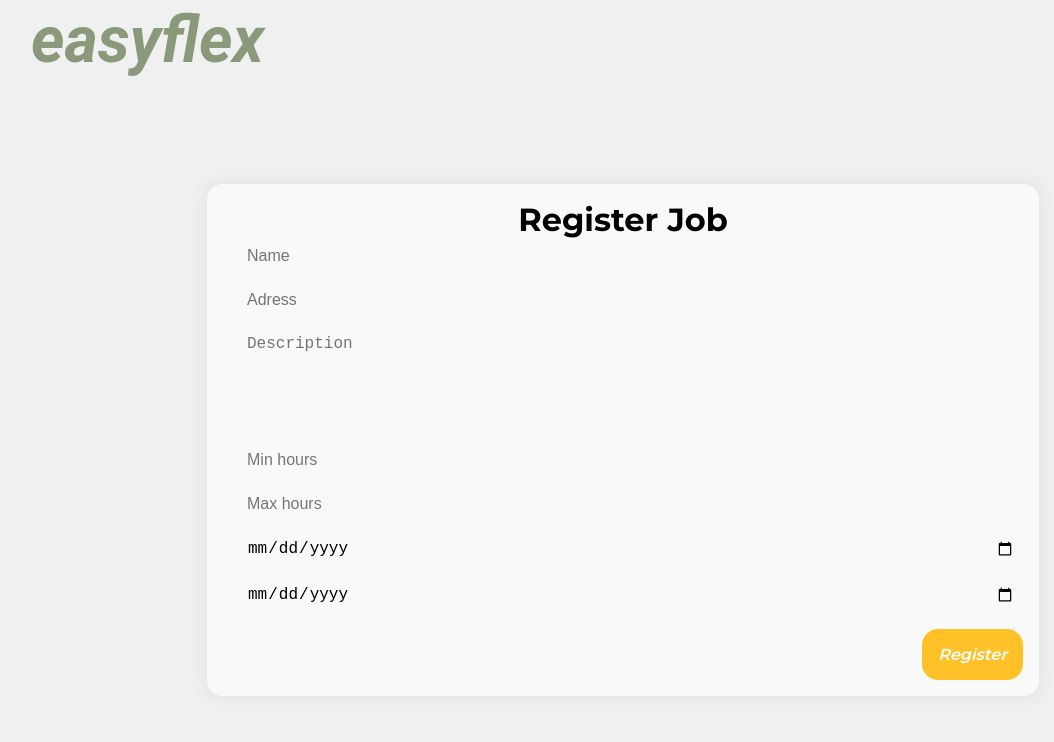
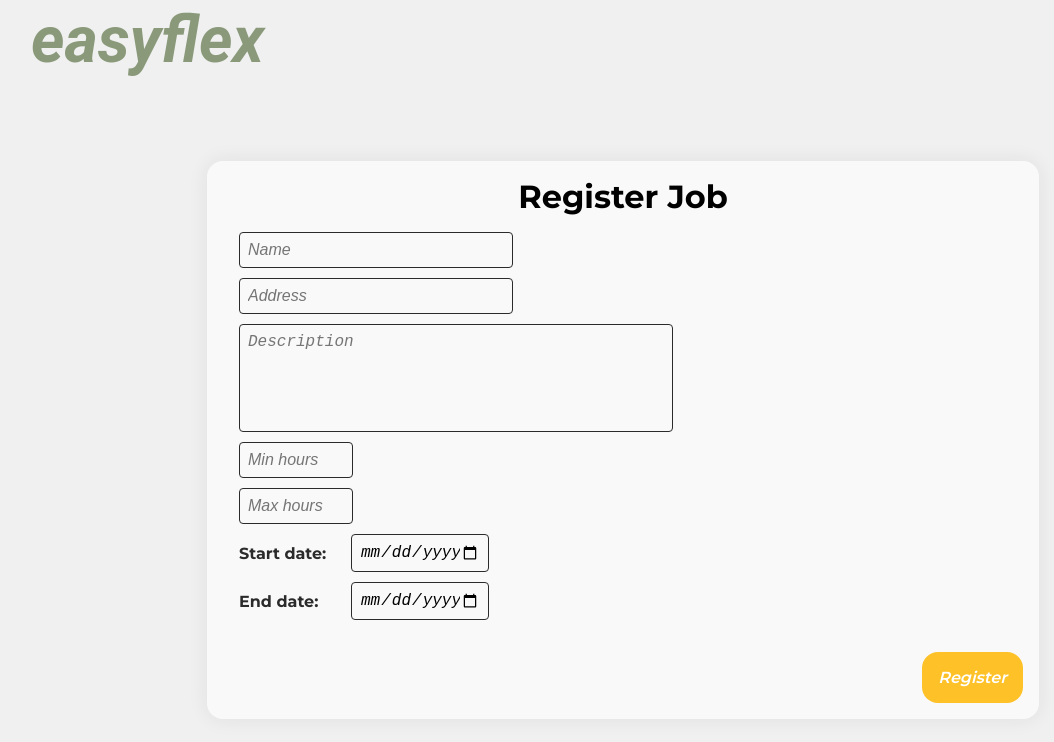
Before and after one commit to Cage03/EasyFlexWebsite, a Nuxt app: page /job/register in a window 1280 px wide. Shown: the top 742 px of the page, without its empty margins (17-1071 px from the left). Built offline with nearby package versions, Linux system fonts and the light colour scheme.

Commit message:
Updated styling for register

```diff
--- a/assets/scss/main.scss
+++ b/assets/scss/main.scss
@@ -5,6 +5,7 @@
     --button-secondary-color: #6093ac;
     --white-95: rgba(250, 250, 250, 0.95);
     --white-90: rgba(250, 250, 250, 0.90);
+    --gray-50: #2B2B2B;
     --primary-logo: #899979;
 
     --shadow-four-sides: 0px 0px 20px 0px rgba(63, 42, 79, 0.08);
--- a/pages/job/register.vue
+++ b/pages/job/register.vue
@@ -64,24 +64,28 @@ function showErrorPopup(message: string) {
 <template>
   <UIPopup :show="showPopup" :buttonText="'Close'" @close="togglePopup">{{ popupMessage }}</UIPopup>
   <div class="register_page">
-    <div class="window">
-      <form @submit.prevent="registerJob">
+    <form class="window" @submit.prevent="registerJob">
       <h1>Register Job</h1>
       <div class="profile_data">
-          <UIInputField :placeholder="'Name'" v-model="name" type="text" required />
-          <UIInputField :placeholder="'Adress'" v-model="adress" type="text" required />
-          <UIInputFieldMutliline :placeholder="'Description'" v-model="description" type="text" rows="5" autoResize
-            required />
-          <UIInputField :placeholder="'Min hours'" v-model="minHours" type="number" required />
-          <UIInputField :placeholder="'Max hours'" v-model="maxHours" type="number" required />
-          <UIInputField :placeholder="'Startdate'" v-model="startDate" type="date" required />
-          <UIInputField :placeholder="'End date'" v-model="endDate" type="date" required />
+        <UIInputField id="name" :placeholder="'Name'" v-model="name" type="text" required/>
+        <UIInputField id="address" :placeholder="'Address'" v-model="adress" type="text" required/>
+        <UIInputFieldMutliline id="description" :placeholder="'Description'" v-model="description" type="text" rows="5" autoResize
+                               required/>
+        <UIInputField class="hours" :placeholder="'Min hours'" v-model="minHours" type="number" required/>
+        <UIInputField class="hours" :placeholder="'Max hours'" v-model="maxHours" type="number" required/>
+        <div class="date-picker-container">
+          <label>Start date:</label>
+          <UIInputField class="date-picker" v-model="startDate" type="date" required/>
+        </div>
+        <div class="date-picker-container">
+          <label>End date:</label>
+          <UIInputField class="date-picker" v-model="endDate" type="date" required/>
+        </div>
       </div>
       <div class="register-button-container">
-          <UIButtonStandard :content="'Register'" />
+        <UIButtonStandard :content="'Register'"/>
       </div>
     </form>
-    </div>
   </div>
 </template>
 
@@ -109,14 +113,12 @@ h1 {
 
   border-radius: 1rem;
   background: var(--white-95, rgba(250, 250, 250, 0.95));
-
-  /* Shadow 4 Sides */
-  box-shadow: 0px 0px 20px 0px rgba(63, 43, 79, 0.08);
+  box-shadow: var(--shadow-four-sides)
 }
 
 .profile_data {
   display: flex;
-  padding: 0rem 1rem;
+  padding: 0 1rem;
   flex-direction: column;
   justify-content: center;
   align-items: flex-start;
@@ -129,6 +131,42 @@ input, textarea {
   border: 1px solid var(--gray-50);
   border-radius: 0.25rem;
   background: none;
+  font-style: italic;
+}
+
+#name{
+  width:16rem;
+}
+
+#address{
+  width:16rem;
+}
+
+#description{
+  width:26rem;
+}
+
+.hours{
+  width:6rem;
+}
+
+.date-picker-container {
+  display:flex;
+  align-items: center;
+  flex-direction: row;
+  gap:1rem;
+
+  label{
+    width:6rem;
+    font-size:1rem;
+    font-weight: 700;
+    color:var(--text-primary-color);
+    text-align: left;
+  }
+
+  .date-picker {
+    width: 7.5rem;
+  }
 }
 
 .register-button-container {
```
Lines whose indentation alone changed are shown as unchanged.
